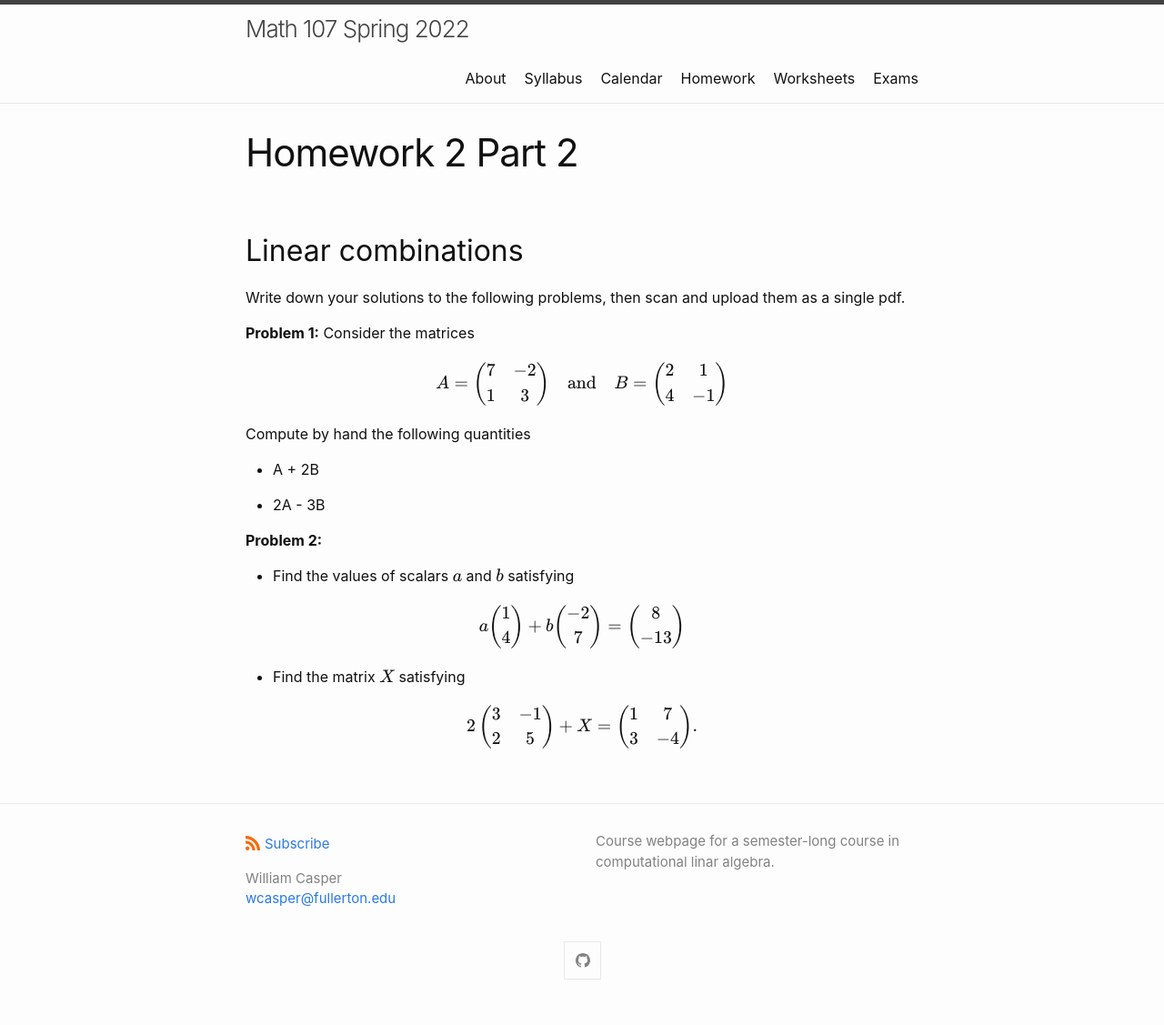
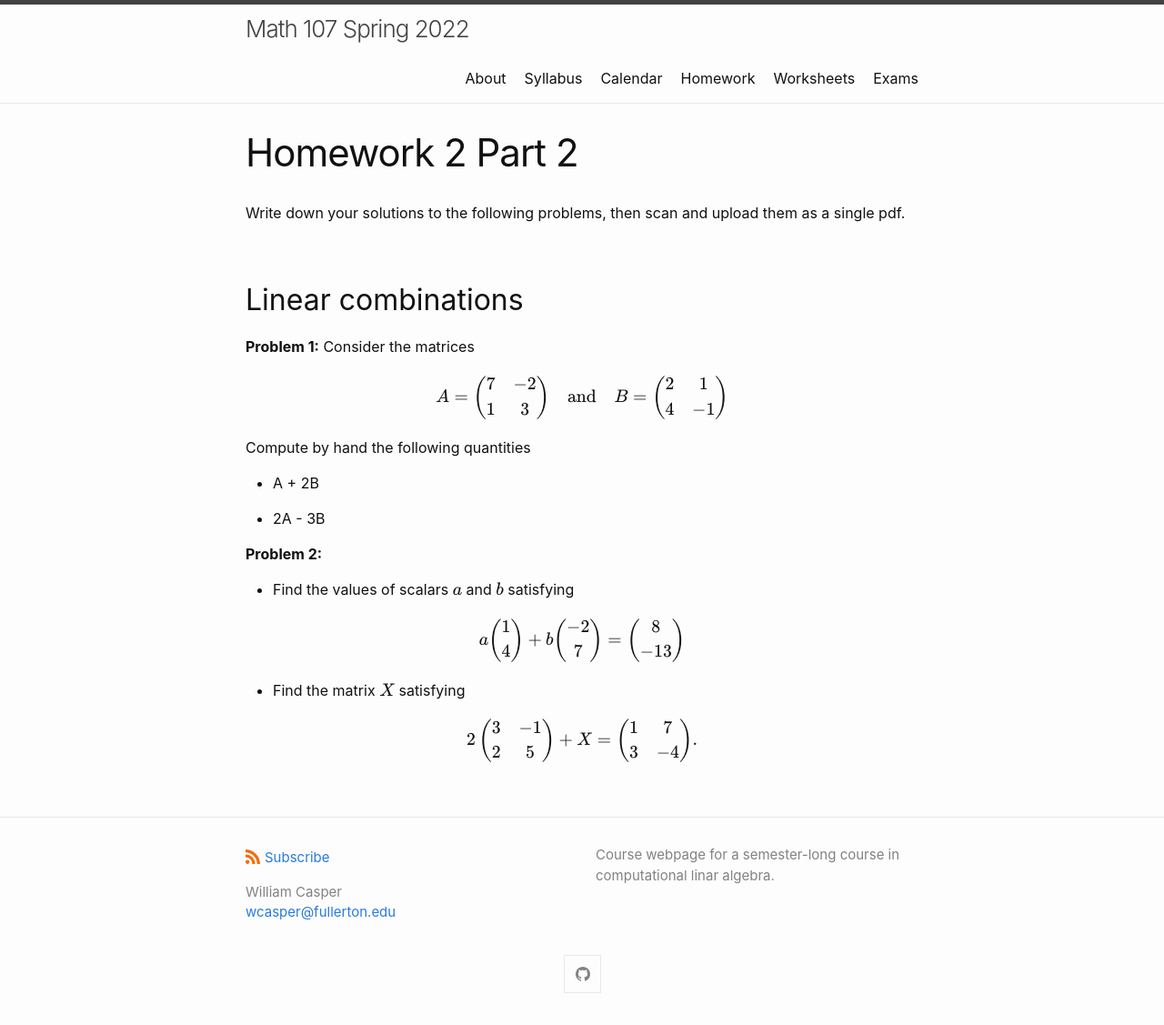
Before and after one commit to wcasper/math107spring2022, a Jekyll site: the page built from _homework/hw2/hw2-part2.md, in a window 1280 px wide. Shown: the whole page at 91% size. Built offline with Jekyll 4.4.1, drawn with Linux system fonts in a browser that asks for light colours.

Commit message:
changed formatting

```diff
--- a/_homework/hw2/hw2-part2.md
+++ b/_homework/hw2/hw2-part2.md
@@ -4,9 +4,9 @@ title: Homework 2 Part 2
 permalink: /homework/hw2/hw2-part2
 ---
 
+Write down your solutions to the following problems, then scan and upload them as a single pdf.
+
 ## Linear combinations
-
-Write down your solutions to the following problems, then scan and upload them as a single pdf.
 
 **Problem 1:**  Consider the matrices
 
```
